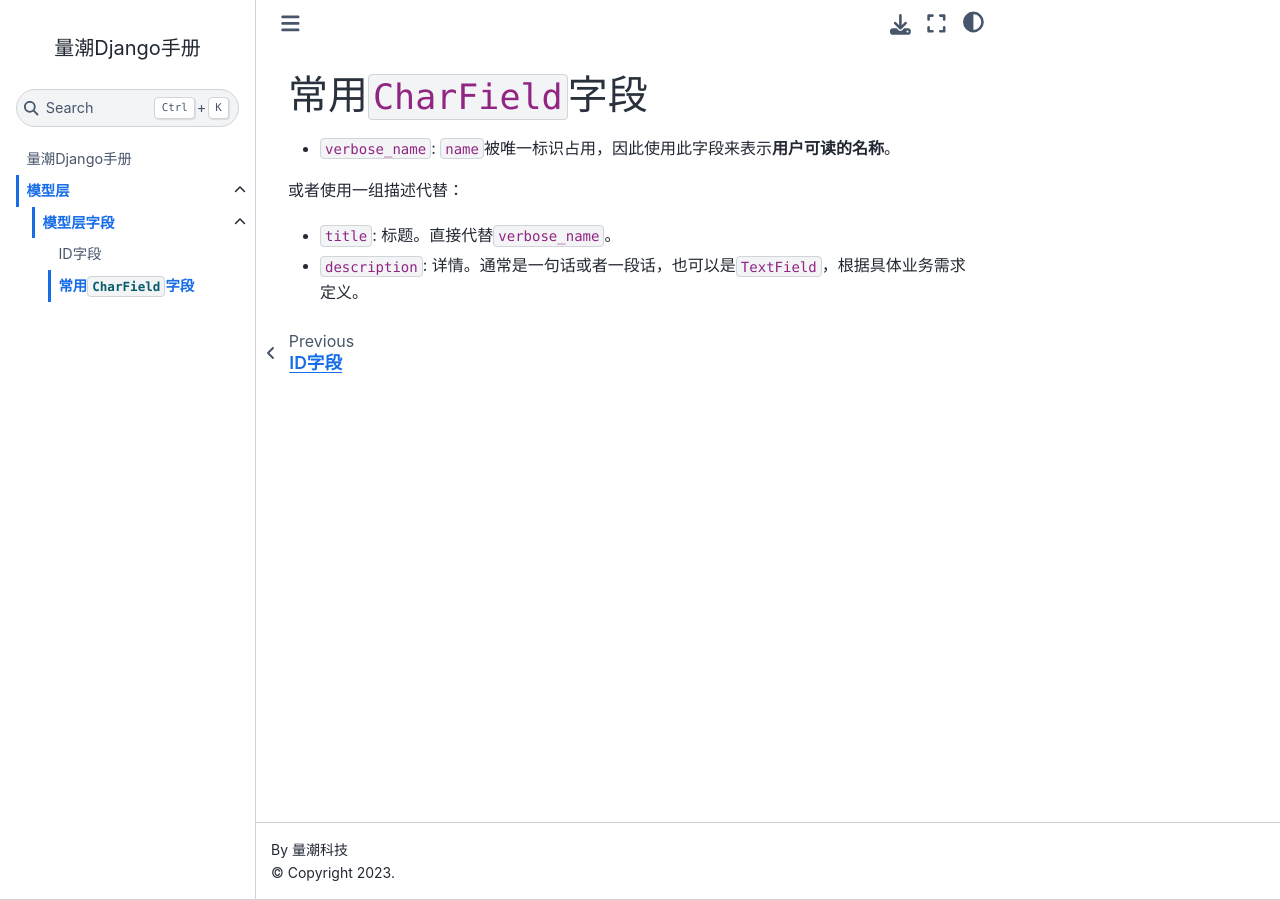
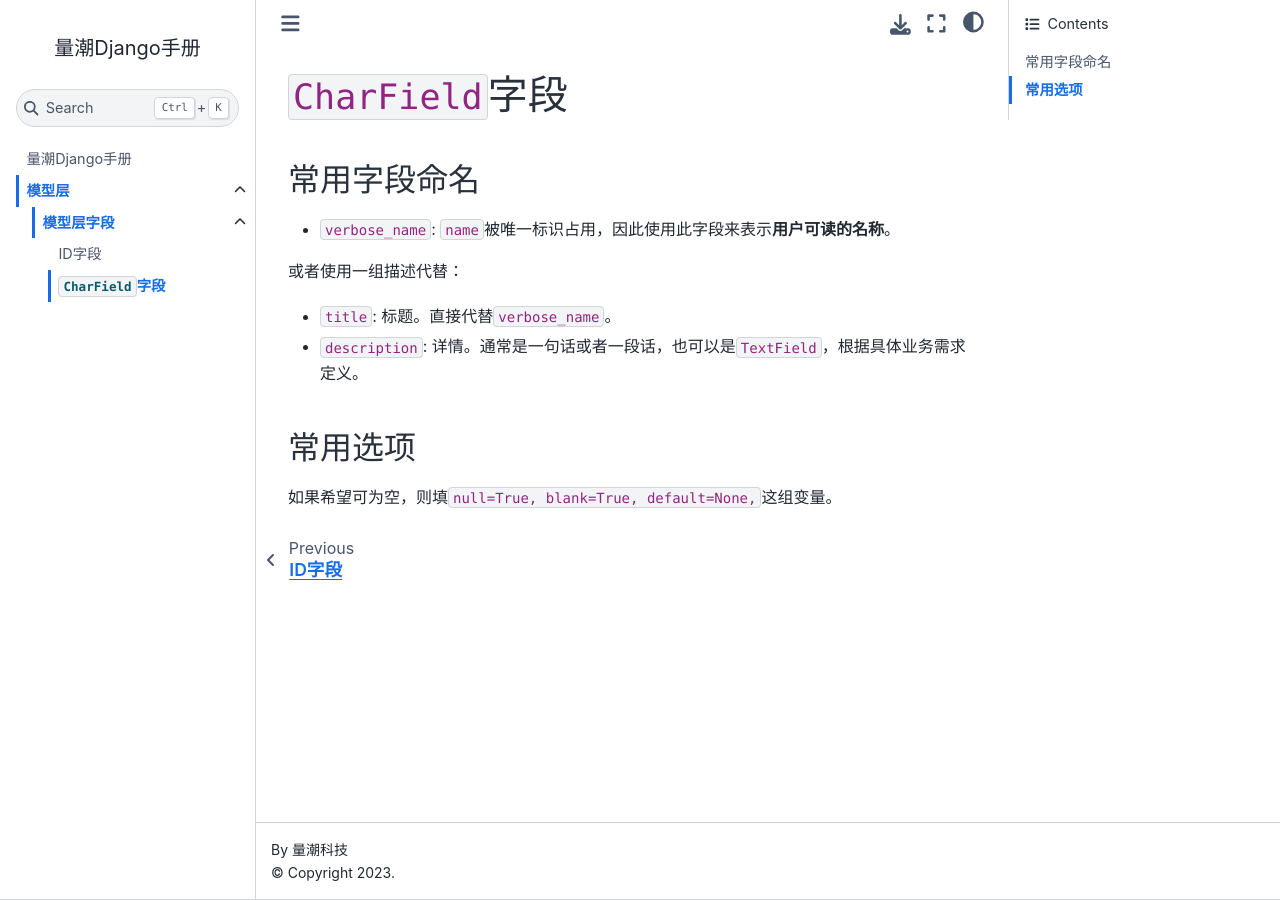
Before and after one commit to quanttide/quanttide-handbook-of-django, a Jupyter Book: the page built from models/fields/char.md, in a window 1280 px wide. Built offline with Jupyter Book 1.0.4 settings and Sphinx 7.4.7 and the Sphinx Book theme 1.1.4, drawn with Linux system fonts in a browser that asks for light colours.

```diff
--- a/models/fields/char.md
+++ b/models/fields/char.md
@@ -1,4 +1,6 @@
-# 常用`CharField`字段
+# `CharField`字段
+
+## 常用字段命名
 
 - `verbose_name`: `name`被唯一标识占用，因此使用此字段来表示**用户可读的名称**。
 
@@ -6,3 +8,7 @@
 
 - `title`: 标题。直接代替`verbose_name`。
 - `description`: 详情。通常是一句话或者一段话，也可以是`TextField`，根据具体业务需求定义。
+
+## 常用选项
+
+如果希望可为空，则填`null=True, blank=True, default=None,`这组变量。
```
Also changed, not shown: models/fields/relations.md (added, +9 -0 lines).
